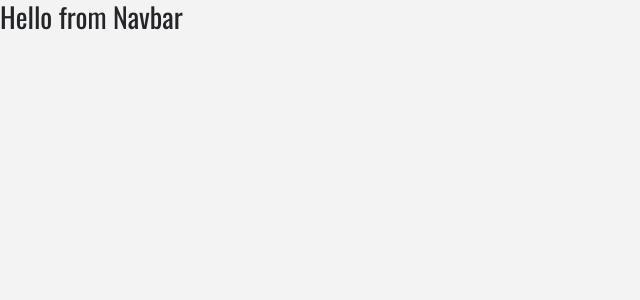
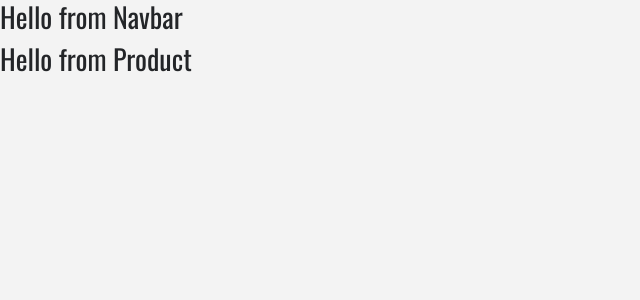
Before and after one commit to nilankh/EcommerceProject, a React (Create React App) app: page / in a window 1280 px wide. Shown: the top 300 px of the page, without its empty margins (0-640 px from the left). Built offline with nearby package versions, Linux system fonts and the light colour scheme.

Commit message:
wrokign on react router dom

```diff
--- a/package.json
+++ b/package.json
@@ -9,6 +9,7 @@
     "bootstrap": "^4.6.0",
     "react": "^17.0.1",
     "react-dom": "^17.0.1",
+    "react-router-dom": "^5.2.0",
     "react-scripts": "^2.1.8",
     "web-vitals": "^0.2.4"
   },
--- a/src/App.js
+++ b/src/App.js
@@ -1,16 +1,35 @@
 import React, { Component } from "react";
+import { Switch, Route } from "react-router-dom";
 import "./App.css";
 import "bootstrap/dist/css/bootstrap.min.css";
 import Navbar from "./components/Navbar";
+import ProductList from "./components/ProductList";
+import Details from "./components/Details";
+import Cart from "./components/Cart";
+import Default from "./components/Default";
 
 class App extends Component {
   render() {
     return (
       <React.Fragment>
         <Navbar />
+
+        <Switch >
+          <Route path="/" component={ProductList} />
+          <Route path="/details" component={Details} />
+          <Route path="/cart" component={Cart} />
+          <Route  component={Default} />
+        </Switch>
+
+
       </React.Fragment>
     );
   }
 }
 
+// React router dom  functions
+// browser router which is going to hold the information of all the routes
+// Switch which is for grouping the routes
+// Route which is gonna display  this specific route
+// Link which will serve as an anchor tag
 export default App;
--- a/src/index.js
+++ b/src/index.js
@@ -2,10 +2,10 @@ import React from 'react';
 import ReactDOM from 'react-dom';
 
 import App from './App';
-
+import { BrowserRouter as Router } from "react-router-dom";
 ReactDOM.render(
-  <React.StrictMode>
+  <Router>
     <App />
-  </React.StrictMode>,
+  </Router>,
   document.getElementById('root')
 );
```
Also changed, not shown: 1 other file (tests, documents, lock files or other folders).
